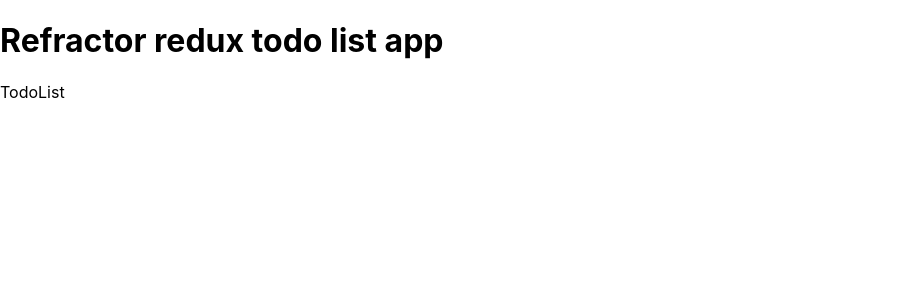
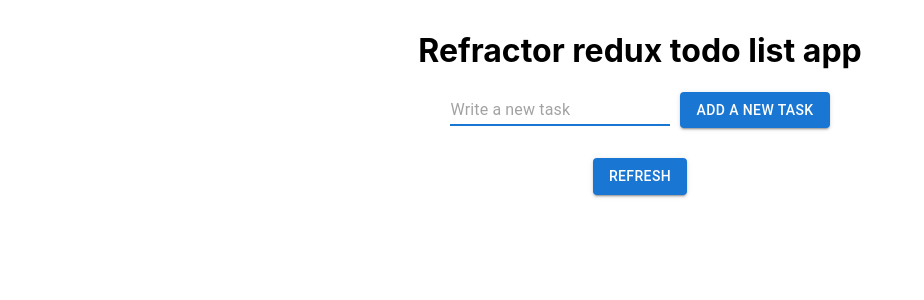
Before and after one commit to phantuananh18/react-todo-list-app, a React (Create React App) app: page / in a window 1280 px wide. Shown: the top 300 px of the page, without its empty margins (0-924 px from the left). Built offline with nearby package versions, Linux system fonts and the light colour scheme.

Commit message:
completed add redux

```diff
--- a/src/App.js
+++ b/src/App.js
@@ -64,12 +64,28 @@
 
 /** apply redux */
 import React from 'react';
+import { Button } from '@mui/material';
+import { useDispatch } from 'react-redux';
+import { refreshTodo } from './redux/actions/todoActions';
+import './App.css';
 import TodoForm from './components/TodoForm';
 
 const App = () => {
+  const dispatch = useDispatch();
+  const onHandleRefresh = () => {
+    dispatch(refreshTodo());
+  }
+
   return (
-    <div>
+    <div className='App'>
       <TodoForm />
+      <Button
+        variant='contained'
+        color='primary'
+        onClick={onHandleRefresh}
+      >
+        Refresh
+      </Button>
     </div>
   )
 }
--- a/src/components/Todo.js
+++ b/src/components/Todo.js
@@ -28,10 +28,40 @@
 
 /**apply redux */
 import React from 'react';
+import { IconButton, ListItemText } from '@mui/material';
+import { useDispatch } from 'react-redux';
+import { completeTodo, deleteTodo } from '../redux/actions/todoActions';
+import DoneIcon from '@mui/icons-material/Done';
+import DeleteIcon from '@mui/icons-material/Delete';
+import '../App.css';
 
-const Todo = () => {
+const Todo = ({ todo }) => {
+    // console.log('todo: ', todo);
+    const dispatch = useDispatch();
+
+    const onHandleDeleteTodo = () => {
+        dispatch(deleteTodo(todo.id))
+    }
+
+    const onHandleCompleteTodo = () => {
+        dispatch(completeTodo(todo.id))
+    }
+
     return (
-        <div>Todo</div>
+        <div className='todo'>
+            <ListItemText>
+                {todo.task}
+                <IconButton onClick={onHandleCompleteTodo}>
+                    {todo.isCompleted ?
+                        <DoneIcon color='success' /> :
+                        <DoneIcon />
+                    }
+                </IconButton>
+                <IconButton onClick={onHandleDeleteTodo}>
+                    <DeleteIcon />
+                </IconButton>
+            </ListItemText>
+        </div>
     )
 }
 
--- a/src/components/TodoForm.js
+++ b/src/components/TodoForm.js
@@ -34,17 +34,48 @@
 // export default TodoForm;
 
 /** apply redux */
-import React from 'react';
-import { useSelector } from 'react-redux';
+import React, { useState, useRef, useEffect } from 'react';
+import { useDispatch, useSelector } from 'react-redux';
+import { Input, Button } from '@mui/material';
 import TodoList from './TodoList';
+import { addTodo } from '../redux/actions/todoActions';
 
 const TodoForm = () => {
-    const todoList = useSelector(state => state.todo.isCompleted);
-    console.log('TodoLists: ', todoList);
+    const todoList = useSelector(state => state.todo)
+    // console.log('todoLists: ', todoList);
+    const dispatch = useDispatch();
+    const [textInput, setTextInput] = useState('');
+
+    const onChangeTextInput = (event) => {
+        const value = event.target.value;
+        setTextInput(value);
+    }
+
+    const onAddTodo = () => {
+        dispatch(addTodo(textInput));
+        setTextInput('');
+    }
+
     return (
         <div>
             <h1>Refractor redux todo list app</h1>
-            <TodoList></TodoList>
+            <Input
+                placeholder='Write a new task'
+                autoFocus={true}
+                value={textInput}
+                onChange={onChangeTextInput}
+            />
+            <Button
+                variant='contained'
+                color='primary'
+                style={{
+                    marginLeft: 10,
+                }}
+                onClick={onAddTodo}
+            >
+                Add a new task
+            </Button>
+            <TodoList todoList={todoList}></TodoList>
         </div>
     )
 }
--- a/src/components/TodoList.js
+++ b/src/components/TodoList.js
@@ -20,10 +20,18 @@
 
 /** apply redux */
 import React from 'react';
+import Todo from './Todo';
+import '../App.css'
 
-const TodoList = () => {
+const TodoList = ({ todoList }) => {
     return (
-        <div>TodoList</div>
+        <div className='todo-list'>
+            {todoList.map(todo =>
+                <Todo
+                    key={todo.id}
+                    todo={todo}
+                />)}
+        </div>
     )
 }
 
--- a/src/index.js
+++ b/src/index.js
@@ -13,9 +13,7 @@ root.render(
 
   /** apply redux */
   <Provider store={store}>
-    <React.StrictMode>
-      <App />
-    </React.StrictMode>
+    <App />
   </Provider>
 );
 
--- a/src/redux/actions/todoActions.js
+++ b/src/redux/actions/todoActions.js
@@ -1,20 +1,30 @@
+import { v4 } from 'uuid';
+
 export const addTodo = (todo) => {
+    // console.log('todo: ', todo);
     return {
         type: 'ADD_TODO',
-        payload: todo
+        payload: { id: v4(), todo, isCompleted: false }
     }
 }
 
-export const deleteTodo = (todo) => {
+export const deleteTodo = (id) => {
+    // console.log('id: ', id);
     return {
         type: 'DELETE_TODO',
-        payload: todo
+        payload: id
     }
 }
 
-export const completeTodo = (todo) => {
+export const completeTodo = (id) => {
     return {
         type: 'COMPLETE_TODO',
-        payload: todo
+        payload: id
     }
 }
+
+export const refreshTodo = () => {
+    return {
+        type: 'REFRESH_TODO',
+    }
+}
--- a/src/redux/reducers/TodoReducer.js
+++ b/src/redux/reducers/TodoReducer.js
@@ -1,16 +1,24 @@
-const initialState = {
-    todoList: [],
-    isCompleted: false,
-}
-
-const TodoReducer = (state = initialState, action) => {
+const TodoReducer = (state = [], action) => {
     switch (action.type) {
         case 'ADD_TODO':
-            return state;
+            return [
+                {
+                    id: action.payload.id,
+                    task: action.payload.todo,
+                    isCompleted: action.payload.isCompleted,
+                },
+                ...state
+            ]
         case 'DELETE_TODO':
-            return state;
+            return state.filter(todo => todo.id !== action.payload);
         case 'COMPLETE_TODO':
-            return state;
+            return state.map(todo =>
+                todo.id === action.payload ?
+                    { ...todo, isCompleted: true }
+                    : todo
+            )
+        case 'REFRESH_TODO':
+            return [];
         default:
             return state;
     }
--- a/src/store.js
+++ b/src/store.js
@@ -1,8 +1,6 @@
-import { configureStore } from '@reduxjs/toolkit'
+import { legacy_createStore as createStore } from 'redux'
 import rootReducer from './redux/reducers'
 
-const store = configureStore({
-    reducer: rootReducer,
-});
+const store = createStore(rootReducer);
 
 export default store;
```
